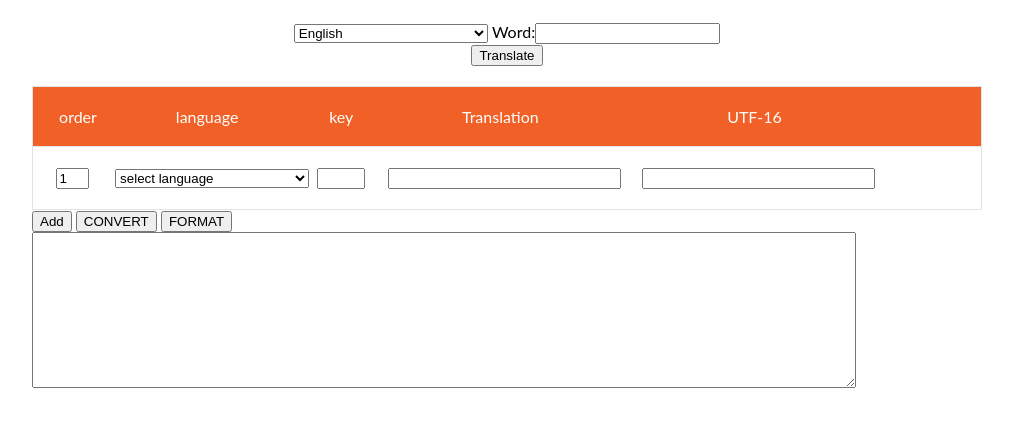
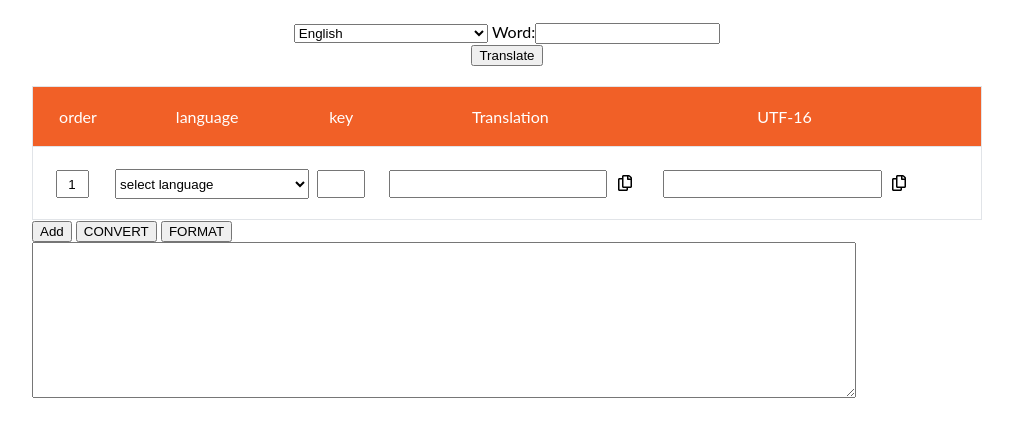
Before and after one commit to SayakaOno/translator, a PHP site: page / in a window 1280 px wide. Shown: the part 60-497 px from the top of the page, without its empty margins (133-1146 px from the left). Run offline with PHP 8.4, Linux system fonts and the light colour scheme; some libraries are stand-ins or nearby versions.

Commit message:
* implement copy button * fix garbage button name update

```diff
--- a/index.php
+++ b/index.php
@@ -47,7 +47,6 @@ if (!$userBrowserLanguage || !array_key_exists($userBrowserLanguage, $supported_
       <h1>Translation & Conversion</h1>
     </header>
     <main>
-      <!-- <form> -->
         <section id=inputted>
           <div>
             <select id="original-language">
@@ -62,11 +61,9 @@ if (!$userBrowserLanguage || !array_key_exists($userBrowserLanguage, $supported_
               }
              ?>
             </select>
-          <!-- <form> -->
-            <dl>Word:</dl><dt><input id="word"></dt>
+            <dl>Word:</dl><dt><input type="text" id="word"></dt>
           </div>
           <button id="translate" onclick="translate1()">Translate</button>
-        <!-- </form> -->
       </section>
 
       <div class='sortable-header'>
@@ -80,7 +77,7 @@ if (!$userBrowserLanguage || !array_key_exists($userBrowserLanguage, $supported_
       <div id="sortable">
 
         <div class='section' id='section0' onmouseup="refereshForm()">
-          <div class="order"><input id='order0' value=1 maxlength="4" onkeypress="return changeOrder(0, event)"></div>
+          <div class="order"><input type="text" id='order0' value=1 maxlength="4" onkeypress="return changeOrder(0, event)"></div>
           <div class="language">
             <select id='language0' onchange='languageSelected(0)'>
             <option value="">select language</option>
@@ -88,15 +85,28 @@ if (!$userBrowserLanguage || !array_key_exists($userBrowserLanguage, $supported_
             foreach ($supported_language as $key=>$value) {
               echo "<option value='$key'>$value</option>";
             }
-           ?>
+            ?>
             </select>
           </div>
-          <div class="key"><input id='lan-key0'></div>
-          <div class="translation"><input id='translation0'></div>
-          <div class="conversion"><input id='utf0' size="50"></div>
+          <div class="key"><input type="text" id='lan-key0'></div>
+          <div class="translation">
+            <input type="text" id='translation0'>
+            <div class="copy-button">
+              <span class="translation-copy" onclick="copy('translation0')"><i class="far fa-copy"></i></span>
+              <div class="wrap-arrow"><span class="arrow_box">copy</span></div>
+            </div>
+          </div>
+          <div class="conversion">
+            <input type="text" id='utf0'>
+            <div class="copy-button">
+              <span class="utf-copy" onclick="copy('utf0')"><i class="far fa-copy"></i></span>
+              <div class="wrap-arrow"><span class="arrow_box">copy</span></div>
+          </div>
         </div>
 
       </div>
+
+    </div>
 
       <button id="add-section" onclick="addSection()">Add</button>
 
@@ -108,7 +118,6 @@ if (!$userBrowserLanguage || !array_key_exists($userBrowserLanguage, $supported_
         <textarea id='code' rows="10" cols="100"></textarea>
       </div>
 
-      <!-- </form> -->
     </main>
   </body>
 </html>
--- a/manager.js
+++ b/manager.js
@@ -32,6 +32,31 @@ function translate1() {
   }
 }
 
+function convert() {
+  var sectionCount = $('#sortable .section').length;
+  let counter = 0;
+  for (let i=0; i < sectionCount; i++) {
+    var formData = new FormData();
+    var translatedWord = $("#translation" + i).val();
+    if (!translatedWord) continue;
+    formData.append('string', translatedWord);
+    formData.append('action','convert');
+    $.ajax({
+      type: "POST",
+      url: 'conversion.php',
+      data: formData,
+      contentType: false,
+      processData: false
+    }).done(function(res) {
+      document.getElementById("utf" + i).value = res;
+    });
+    counter++;
+  }
+  if (counter === 0) {
+    alert("Please translate first!");
+  }
+}
+
 function languageSelected(number) {
   document.getElementById("lan-key" + number).value = document.getElementById("language" + number).value;
 }
@@ -42,7 +67,9 @@ function addSection() {
   sectionClone.find('#lan-key0').val('');
   sectionClone.find('#translation0').val('');
   sectionClone.find('#order0').attr('id', "order" + idNumber).val(idNumber + 1);
-  var garbageButton = $("<button></button>").html("<i class='fas fa-trash-alt'></i>").attr('id', "garbage" + idNumber).attr('class', "garbage").attr('onclick', 'deleteSection(' + idNumber + ')').appendTo(sectionClone);
+  sectionClone.find('.translation-copy').attr('onclick', "copy('translation" + idNumber + "')");
+  sectionClone.find('.utf-copy').attr('onclick', "copy('utf" + idNumber + "')");
+  $("<button></button>").html("<i class='fas fa-trash-alt'></i>").attr('id', "garbage" + idNumber).attr('class', "garbage").attr('onclick', 'deleteSection(' + idNumber + ')').appendTo(sectionClone);
   sectionClone.find('#utf0').val('');
   sectionClone.appendTo("#sortable");
   updateNames();
@@ -69,38 +96,24 @@ function updateNames() {
       $('.order input').each(function(i){
           $(this).attr('id', 'order' + i).attr('onkeypress', 'changeOrder(' + i + ', event)').val(i + 1);
       });
+      $('.translation-copy').each(function(i){
+          $(this).attr('onclick', "copy('translation" + i + "')");
+      });
+      $('.utf-copy').each(function(i){
+          $(this).attr('onclick', "copy('utf" + i + "')");
+      });
+      $('.garbage').each(function(i){
+          var garbageId = i + 1;
+          $(this).attr('id', "garbage" + garbageId).attr('onclick', 'deleteSection(' + garbageId + ')');
+      });
   })
 }
 
 function deleteSection(number) {
   ($('#section' + number)).remove();
-  updateNames();
+  refereshForm();
 }
 
-function convert() {
-  var sectionCount = $('#sortable .section').length;
-  let counter = 0;
-  for (let i=0; i < sectionCount; i++) {
-    var formData = new FormData();
-    var translatedWord = $("#translation" + i).val();
-    if (!translatedWord) continue;
-    formData.append('string', translatedWord);
-    formData.append('action','convert');
-    $.ajax({
-      type: "POST",
-      url: 'conversion.php',
-      data: formData,
-      contentType: false,
-      processData: false
-    }).done(function(res) {
-      document.getElementById("utf" + i).value = res;
-    });
-    counter++;
-  }
-  if (counter === 0) {
-    alert("Please translate first!");
-  }
-}
 
 function format() {
   var sectionCount = $('#sortable .section').length;
@@ -129,9 +142,8 @@ function operateGarbageButton() {
           }
         } else {
           if($(this).find('button').length < 1) {
-            garbageNumber = i;
-            var elementStg = '.section:eq(' + i + ')';
-            var garbage = $("<button></button>").html("<i class='fas fa-trash-alt'></i>").attr('id', "garbage" + garbageNumber).attr('class', "garbage").attr('onclick', 'deleteSection(' + i + ')').appendTo($('.section:eq(' + i + ')'));
+            console.log("no button");
+            $("<button></button>").html("<i class='fas fa-trash-alt'></i>").attr('id', "garbage" + i).attr('class', "garbage").attr('onclick', 'deleteSection(' + i + ')').appendTo($('.section:eq(' + i + ')'));
           }
         }
       });
@@ -162,3 +174,12 @@ function changeOrder(i, event) {
     }
   }
 }
+
+function copy(element) {
+  /* Get the text field */
+  var copyText = document.getElementById(element);
+  /* Select the text field */
+  copyText.select();
+  /* Copy the text inside the text field */
+  document.execCommand("copy");
+}
--- a/style.css
+++ b/style.css
@@ -13,6 +13,12 @@ dt, dl {
   display: inline-block;
   margin: 0;
 }
+#inputted {
+  margin-bottom: 20px;
+  text-align: center;
+}
+
+/* #sotable */
 #sortable {
   border: 1px #e1e4e8 solid;
   border-bottom: none;
@@ -24,10 +30,6 @@ dt, dl {
 }
 #sortable .section:hover {
   background-color: #f9f9f9;
-}
-#inputted {
-  margin-bottom: 20px;
-  text-align: center;
 }
 .sortable-header {
   background-color: #F16027;
@@ -42,21 +44,26 @@ dt, dl {
 .sortable-header > div, .section > div {
   display: inline-block;
 }
+
+/* .section */
 .section input {
   width: 90%;
+  height: 22px;
   margin-left: 5%;
+}
+.order {
+  width: 50px;
+}
+.order input {
+  width: 25px;
+  text-align: center;
 }
 .language {
   width: 200px;
 }
 .language select {
   margin-left: 8px;
-}
-.order {
-  width: 50px;
-}
-.order input {
-  width: 25px;
+  height: 30px;
 }
 .key {
   width: 60px;
@@ -66,13 +73,56 @@ dt, dl {
   margin-left: 6px;
   text-align: center;
 }
-.translation {
-  width: 250px;
-  min-width: 50px;
+.translation, .conversion {
+  width: 270px;
 }
-.conversion {
-  width: 250px;
-  min-width: 50px;
+.translation div, .conversion div {
+  width: 20px;
+  display: inline-block;
+  position: relative;
+}
+.translation input, .conversion input {
+  width: 78%;
+}
+.section span {
+  display: inline-block;
+  cursor: pointer;
+  padding: 6px;
+}
+.copy-button:hover .wrap-arrow {
+  display: block!important;
+}
+.copy-button:active .arrow_box {
+  content: "copied!";
+}
+.translation .wrap-arrow, .conversion .wrap-arrow {
+  position: absolute;
+  width: 50px;
+  top: -30px;
+  left: -11px;
+  display: none;
+}
+.arrow_box {
+	position: relative;
+	background: #000000;
+  color: #ffffff;
+  border-radius: 5px;
+  font-size: small;
+  padding: 5px 10px!important;
+}
+.arrow_box:after {
+	top: 100%;
+	left: 50%;
+	border: solid transparent;
+	content: " ";
+	height: 0;
+	width: 0;
+	position: absolute;
+	pointer-events: none;
+	border-color: rgba(0, 0, 0, 0);
+	border-top-color: #000000;
+	border-width: 10px;
+	margin-left: -10px;
 }
 .garbage {
   display: inline-block;
```
